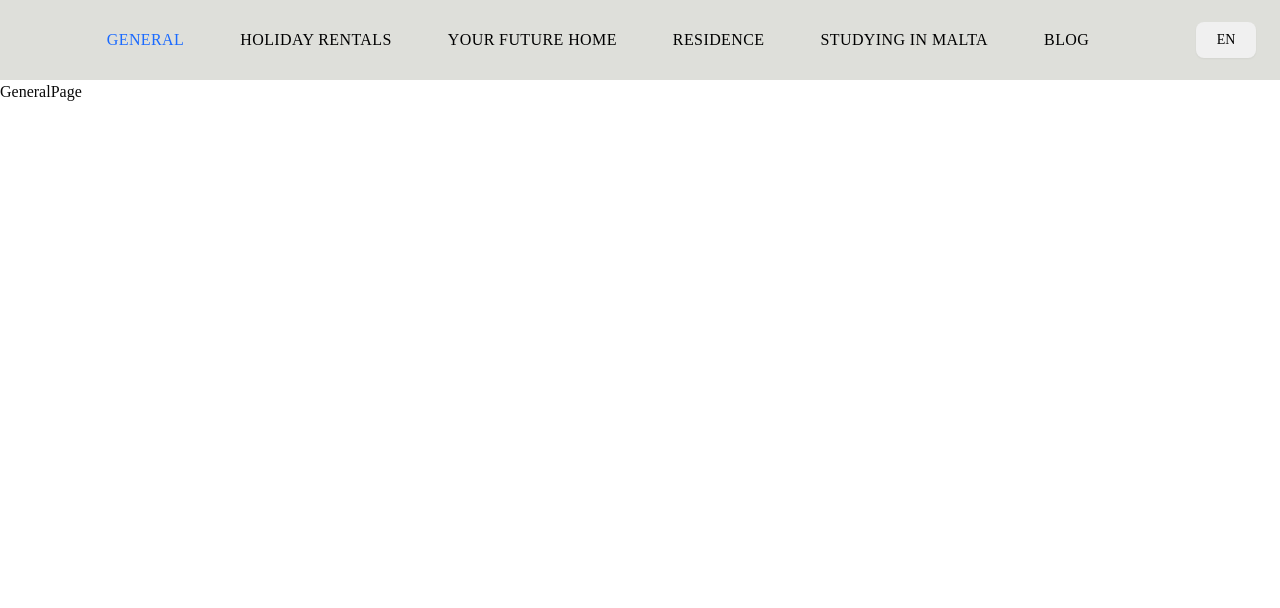
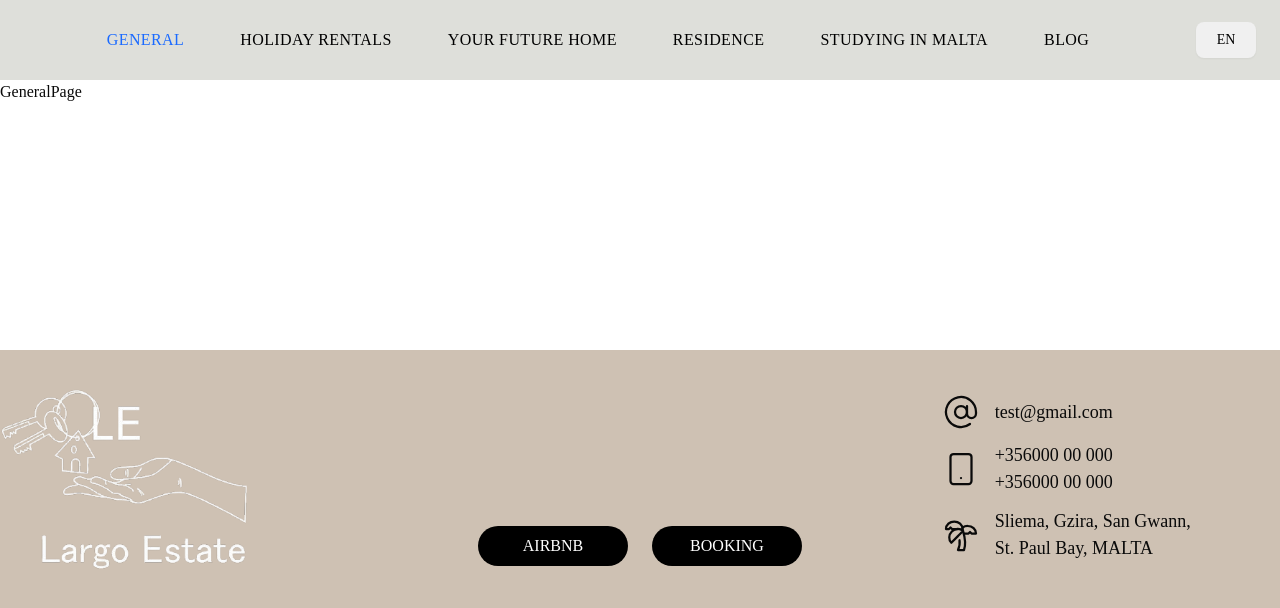
Before and after one commit to nuki1048/express-nest-test, a Next.js app in the folder frontend/: page /en in a window 1280 px wide. Shown: the top 608 px of the page. Built offline with nearby package versions, Linux system fonts and the light colour scheme; grey boxes are pictures that could not be loaded; a web font is replaced by a local one.

Commit message:
feat: add footer

```diff
--- a/frontend/app/[locale]/layout.tsx
+++ b/frontend/app/[locale]/layout.tsx
@@ -1,7 +1,7 @@
 import { Provider } from '@/providers/Provider'
 import { getMessages } from 'next-intl/server'
 import '../globals.css'
-import { Header } from '@/components/shared'
+import { Footer, Header } from '@/components/shared'
 
 export default async function LocaleLayout({
 	children,
@@ -15,8 +15,13 @@ export default async function LocaleLayout({
 
 	return (
 		<Provider locale={locale} messages={messages}>
-			<Header/>
-			<main>{children}</main>
+			<div className="flex flex-col min-h-screen">
+				<Header />
+				<main className="flex-1">
+					{children}
+				</main>
+				<Footer />
+			</div>
 		</Provider>
 	)
 }
--- a/frontend/components/shared/burger-menu.tsx
+++ b/frontend/components/shared/burger-menu.tsx
@@ -47,8 +47,12 @@ export const BurgerMenu: React.FC<React.PropsWithChildren> = ({ children }) => {
 
 				<div className="flex-1 flex items-end justify-center w-full">
 					<div className="flex gap-x-6">
-						<Link href={"https://www.airbnb.com.ua"} className='bg-primary text-background text-center w-[150px] py-2 rounded-lg'>AIRBNB</Link>
-						<Link href={"https://www.booking.com"} className='bg-primary text-background text-center w-[150px] py-2 rounded-lg'>BOOKING</Link>
+						<Link href={"https://www.airbnb.com.ua"}
+							target='_blank'
+							className='bg-primary text-background text-center w-[150px] py-2 rounded-3xl transition-colors duration-400 cursor hover:bg-secondary'>AIRBNB</Link>
+						<Link href={"https://www.booking.com"}
+							target='_blank'
+							className='bg-primary text-background text-center w-[150px] py-2 rounded-3xl transition-colors duration-400 cursor hover:bg-secondary'>BOOKING</Link>
 					</div>
 				</div>
 
--- /dev/null
+++ b/frontend/components/shared/footer.tsx
@@ -0,0 +1,86 @@
+import React from 'react'
+import { cn } from '@/lib/utils'
+import Image from 'next/image'
+import Link from 'next/link'
+import { AtSign, Smartphone, TreePalm } from 'lucide-react'
+
+interface Props {
+	className?: string
+}
+
+export const Footer: React.FC<Props> = ({ className }) => {
+	return (
+		<footer className={cn('w-full bg-brown', className)}>
+			<div className={cn(
+				'container mx-auto flex flex-row items-center justify-between py-10 transition-all duration-300',
+				'h-72 max-2xl:h-64 max-xl:h-60 max-lg:h-52 max-md:h-auto max-md:flex-col max-md:gap-y-10'
+			)}>
+				<div className="flex-1 flex justify-start max-md:justify-center">
+					<Link href='/'>
+						<div className="relative w-[300px] max-2xl:w-[250px] max-xl:w-[200px] max-lg:w-[160px]">
+							<Image
+								alt='logo'
+								src='/logo.png'
+								width={300}
+								height={150}
+								className="object-contain w-full h-auto"
+							/>
+						</div>
+					</Link>
+				</div>
+				<div className="flex-1 h-full flex flex-col justify-end items-center max-md:justify-center">
+					<div className="flex gap-x-6 max-xl:gap-x-4 max-lg:gap-x-2">
+						<Link
+							href={"https://www.airbnb.com.ua"}
+							target='_blank'
+							className={cn(
+								'bg-primary text-background text-center rounded-3xl transition-colors duration-400 hover:bg-secondary uppercase',
+								'w-[150px] py-2 max-xl:w-[130px] max-xl:text-sm max-lg:w-[110px] max-lg:text-[10px]'
+							)}
+						>
+							AIRBNB
+						</Link>
+						<Link
+							href={"https://www.booking.com"}
+							target='_blank'
+							className={cn(
+								'bg-primary text-background text-center rounded-3xl transition-colors duration-400 hover:bg-secondary uppercase',
+								'w-[150px] py-2 max-xl:w-[130px] max-xl:text-sm max-lg:w-[110px] max-lg:text-[10px]'
+							)}
+						>
+							BOOKING
+						</Link>
+					</div>
+				</div>
+				<div className='flex-1 flex flex-col gap-3 justify-center items-center'>
+					<div className="w-fit">
+						<div className='flex flex-row gap-4 items-center mb-3'>
+							<AtSign className="w-10 h-10 max-2xl:w-9 max-2xl:h-9 max-xl:w-8 max-xl:h-8 max-lg:w-7 max-lg:h-7" strokeWidth={1.5} />
+							<a href='mailto:test@gmail.com' className="leading-tight hover:text-secondary transition-colors text-[18px] max-xl:text-[16px] max-lg:text-[14p]">
+								test@gmail.com
+							</a>
+						</div>
+						<div className='flex flex-row gap-4 items-center mb-3'>
+							<Smartphone className="w-10 h-10 max-2xl:w-9 max-2xl:h-9 max-xl:w-8 max-xl:h-8 max-lg:w-7 max-lg:h-7" strokeWidth={1.5} />
+							<div className="flex flex-col">
+								<a href="tel:+35600000000" className="hover:text-secondary transition-colors text-[18px] max-xl:text-[16px] max-lg:text-[14p]">+356000 00 000</a>
+								<a href="tel:+35600000000" className="hover:text-secondary transition-colors text-[18px] max-xl:text-[16px] max-lg:text-[14p]">+356000 00 000</a>
+							</div>
+						</div>
+						<div className='flex flex-row gap-4 items-center'>
+							<TreePalm className="w-10 h-10 max-2xl:w-9 max-2xl:h-9 max-xl:w-8 max-xl:h-8 max-lg:w-7 max-lg:h-7" strokeWidth={1.5} />
+							<a href="https://maps.app.goo.gl/AnYa7R9KtytDYX4D8" className=" hover:text-secondary transition-colors text-[18px] max-xl:text-[16px] max-lg:text-[14px]">
+								Sliema, Gzira, San Gwann, <br /> St. Paul Bay, MALTA
+							</a>
+						</div>
+					</div>
+				</div>
+			</div>
+			<div className="w-full h-[194px] max-lg:h-[140px] max-md:h-[100px] overflow-hidden relative">
+				<video autoPlay loop muted playsInline className="w-full h-full object-cover">
+					<source src="https://video.wixstatic.com/video/11062b_d9f4ac8a7019428d9cf5cefd98892d37/1080p/mp4/file.mp4" type="video/mp4" />
+				</video>
+			</div>
+		</footer>
+	)
+}
--- a/frontend/components/shared/index.ts
+++ b/frontend/components/shared/index.ts
@@ -1 +1,4 @@
 export * from './header';
+export * from './burger-menu'
+export * from './footer'
+export * from './language-selector'
```
Also changed, not shown: frontend/public/logo.png (added).
